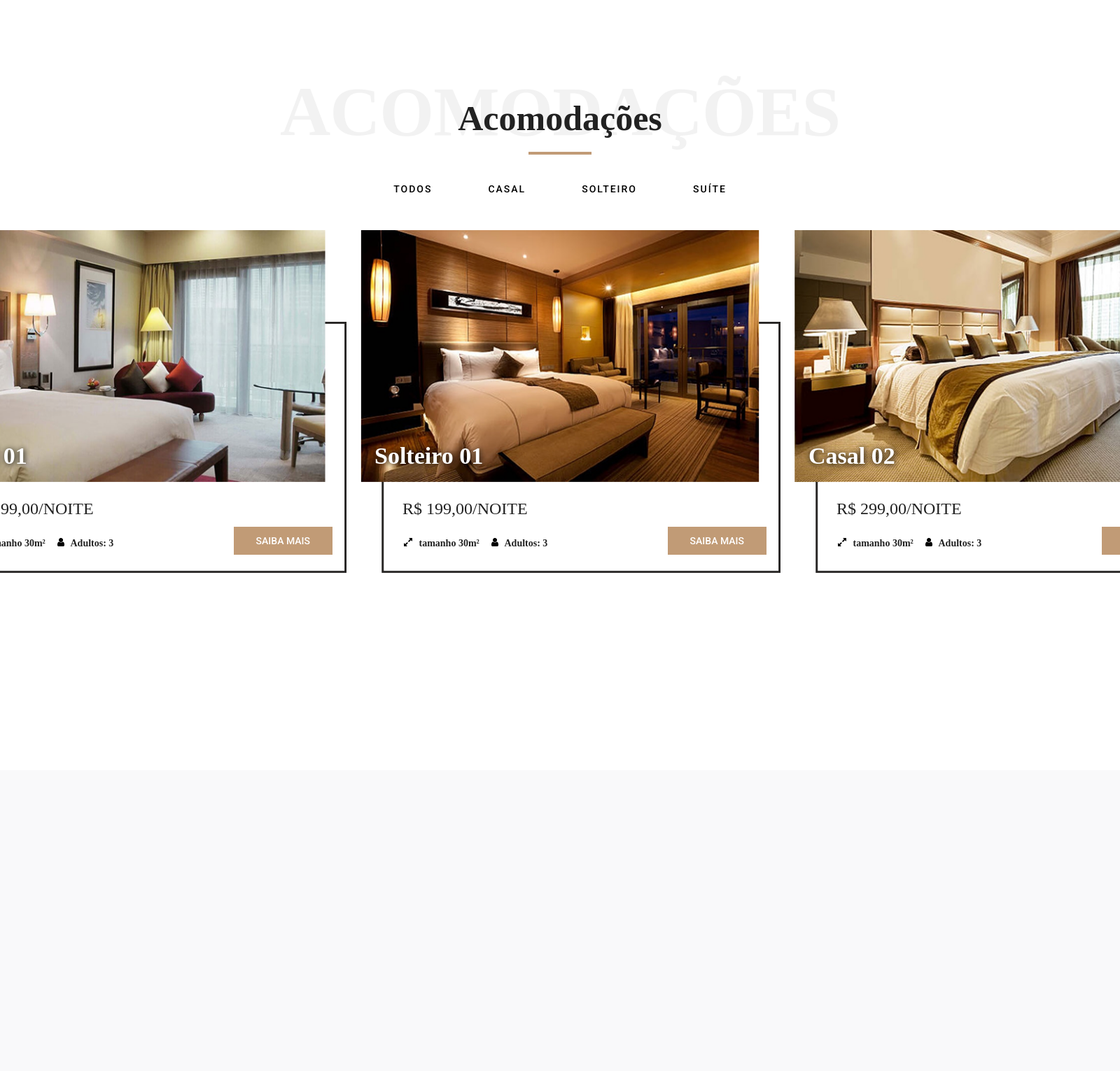
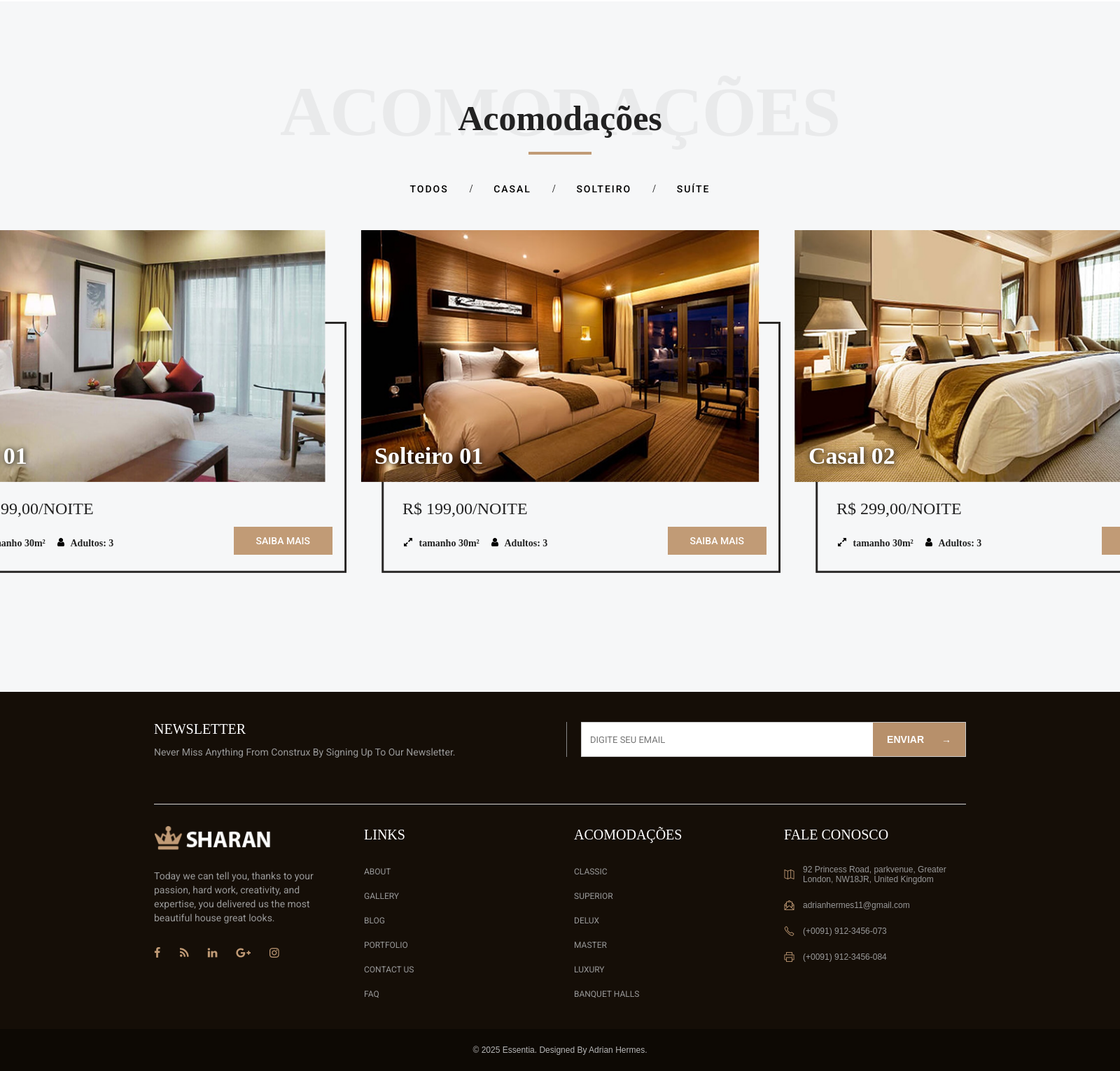
Before and after one commit to Adrianhermes/landing-page-Hotel, a PHP site: page / in a window 1600 px wide; the page is wider, and only the part inside the window is pictured. Shown: the part 1899-3430 px from the top of that part at 70% size. Before the commit the page ends 2718 px from the top of that part, so only its background shows below. Run offline with PHP 8.4, Linux system fonts and the light colour scheme; some libraries are stand-ins or nearby versions.

Commit message:
Finalizando o Footerr

```diff
--- a/landing-page-Hotel-main/index.html
+++ b/landing-page-Hotel-main/index.html
@@ -14,6 +14,7 @@
     rel="stylesheet" />
 </head>
 <!-- By: Adrian Hermes -->
+
 <body>
   <div class="navbar">
     <div class="banner">
@@ -148,8 +149,11 @@
     <div class="menu-home-acomodacao">
       <ul class="links">
         <li><a href="#">TODOS</a></li>
+        <li>/</li>
         <li><a href="#">CASAL</a></li>
+        <li>/</li>
         <li><a href="#">SOLTEIRO</a></li>
+        <li>/</li>
         <li><a href="#">SUÍTE</a></li>
       </ul>
     </div>
@@ -216,8 +220,100 @@
       </div>
     </div>
 
+    <footer class="footer">
+      <div class="footer-container">
 
+        <!-- Newsletter -->
+        <div class="newsletter-row">
+          <div class="newsletter-text">
+            <h4>NEWSLETTER</h4>
+            <p>Never Miss Anything From Construx By Signing Up To Our Newsletter.</p>
+          </div>
+
+          <div class="newsletter-divider"></div>
+
+          <form class="newsletter-form-horizontal">
+            <input type="email" placeholder="DIGITE SEU EMAIL" required>
+            <button type="submit">ENVIAR <span>→</span></button>
+          </form>
+        </div>
+        <div class="newsletter-bar"></div>
+
+        <div class="footer-columns">
+
+          <!-- Logo e Descrição -->
+          <div class="footer-box">
+            <img src="img/sharai.png" alt="sharai" class="logo-footer" />
+            <p class="description">
+              Today we can tell you, thanks to your passion, hard work, creativity, and expertise, you delivered us the
+              most beautiful house great looks.
+            </p>
+            <div class="social-icons">
+              <a href="#"><img src="img/face.png" alt="Facebook" class="social-face"></a>
+              <a href="#"><img src="img/rede.png" alt="RSS"></a>
+              <a href="#"><img src="img/linkedin.png" alt="LinkedIn"></a>
+              <a href="#"><img src="img/google.png" alt="Google+"></a>
+              <a href="#"><img src="img/insta.png" alt="Instagram"></a>
+            </div>
+          </div>
+
+
+
+          <!-- Links -->
+          <div class="footer-box">
+            <h4>LINKS</h4>
+            <ul>
+              <li><a href="#">ABOUT</a></li>
+              <li><a href="#">GALLERY</a></li>
+              <li><a href="#">BLOG</a></li>
+              <li><a href="#">PORTFOLIO</a></li>
+              <li><a href="#">CONTACT US</a></li>
+              <li><a href="#">FAQ</a></li>
+            </ul>
+          </div>
+
+          <!-- Acomodações -->
+          <div class="footer-box">
+            <h4>ACOMODAÇÕES</h4>
+            <ul>
+              <li><a href="#">CLASSIC</a></li>
+              <li><a href="#">SUPERIOR</a></li>
+              <li><a href="#">DELUX</a></li>
+              <li><a href="#">MASTER</a></li>
+              <li><a href="#">LUXURY</a></li>
+              <li><a href="#">BANQUET HALLS</a></li>
+            </ul>
+          </div>
+
+          <!-- Contato -->
+          <div class="footer-box">
+            <h4>FALE CONOSCO</h4>
+            <ul class="contact">
+              <li>
+                <img src="img/mapa.png" alt="Ícone de endereço">
+                92 Princess Road, parkvenue, Greater London, NW18JR, United Kingdom
+              </li>
+              <li>
+                <img src="img/email.png" alt="Ícone de e-mail">
+                adrianhermes11@gmail.com
+              </li>
+              <li>
+                <img src="img/telefone.png" alt="Ícone de telefone">
+                (+0091) 912-3456-073
+              </li>
+              <li>
+                <img src="img/impressora.png" alt="Ícone de fax">
+                (+0091) 912-3456-084
+              </li>
+            </ul>
+          </div>
+        </div>
+      </div>
+      <!-- Rodapé -->
+      <div class="copyright">
+        © 2025 Essentia. Designed By Adrian Hermes.
+      </div>
+    </footer>
   </div>
 </body>
-
 </html>
--- a/landing-page-Hotel-main/style.css
+++ b/landing-page-Hotel-main/style.css
@@ -380,6 +380,7 @@ label {
   background: #a07d54;
   transition: 0.8s;
 }
+
 .info-traco {
   width: 6px;
   height: 1px;
@@ -391,6 +392,7 @@ label {
   margin: 0;
   padding-top: 100px;
   position: relative;
+  background-color: #F6F7F8;
 }
 
 .home-acomodacao {
@@ -435,9 +437,8 @@ label {
 
 .links {
   display: flex;
-  gap: 80px;
+  gap: 30px;
   list-style: none;
-
 }
 
 .links li a {
@@ -475,13 +476,15 @@ label {
   flex-direction: column;
   position: relative;
 }
-.acomodacao-border{
+
+.acomodacao-border {
   width: 570px;
   height: 360px;
   position: relative;
   z-index: 1;
 }
-.acomodacao-img{
+
+.acomodacao-img {
   z-index: 2;
   width: 570px;
   height: 360px;
@@ -502,7 +505,7 @@ label {
 .acomodacao-info {
   position: absolute;
   transform: translate(10px, 230px);
-   top: -100px;
+  top: -100px;
   display: flex;
   flex-direction: column;
   gap: 15px;
@@ -562,3 +565,244 @@ label {
 .acomodacao-btn:hover {
   background: #a07d54;
 }
+
+
+.footer {
+  background-color: #150E07;
+  color: #fff;
+  padding: 40px 0 0 0;
+  font-family: Arial, sans-serif;
+  font-size: 14px;
+  margin-top: 300px;
+}
+
+.footer-container {
+  max-width: 1200px;
+  margin: auto;
+  padding: 0 20px;
+}
+
+.newsletter-row {
+  display: flex;
+  align-items: center;
+  justify-content: space-between;
+  flex-wrap: wrap;
+  gap: 20px;
+  margin-bottom: 30px;
+}
+
+.newsletter-text {
+  flex: 1;
+  min-width: 240px;
+}
+
+.newsletter-text h4 {
+  font-family: DM Serif Text;
+  font-weight: 400;
+  font-style: Regular;
+  font-size: 20px;
+  line-height: 26px;
+  letter-spacing: 0%;
+  vertical-align: middle;
+  text-transform: uppercase;
+  color: #FFFFFF;
+}
+
+.newsletter-text p {
+  font-family: Roboto;
+  font-weight: 400;
+  font-style: Regular;
+  font-size: 14px;
+  line-height: 20px;
+  letter-spacing: 0%;
+  vertical-align: middle;
+  color: #999999;
+  padding-top: 10px;
+}
+
+.newsletter-divider {
+  width: 1px;
+  background-color: #888;
+  height: 50px;
+}
+
+.newsletter-form-horizontal {
+  height: 50px;
+  width: 550px;
+  display: flex;
+  border: 1px solid #ccc;
+  overflow: hidden;
+}
+
+.newsletter-form-horizontal input[type="email"] {
+  flex: 1;
+  padding: 12px;
+  border: none;
+  outline: none;
+  font-family: Roboto;
+  font-weight: 400;
+  font-size: 13px;
+  line-height: 100%;
+  letter-spacing: 0%;
+  vertical-align: middle;
+
+}
+
+.newsletter-form-horizontal button {
+  background-color: #b7906b;
+  color: white;
+  border: none;
+  padding: 0 20px;
+  font-weight: bold;
+  font-size: 14px;
+  cursor: pointer;
+  display: flex;
+  align-items: center;
+  gap: 25px;
+}
+
+.newsletter-form-horizontal button:hover {
+  background-color: #a07d54;
+  transition: 0.8s;
+}
+
+.newsletter-form input[type="email"] {
+  flex: 1;
+  padding: 10px;
+  border: none;
+}
+
+.newsletter-form button {
+  background-color: #b7906b;
+  color: white;
+  border: none;
+  padding: 10px 20px;
+  cursor: pointer;
+  gap: 5px;
+}
+
+.newsletter-form button:hover {
+  background-color: #a07d54;
+  transition: 0.8s;
+}
+
+.footer-columns {
+  display: flex;
+  flex-wrap: wrap;
+  justify-content: space-between;
+  gap: 40px;
+}
+
+.newsletter-bar {
+  width: 100%;
+  height: 1px;
+  background-color: #D3D3D3;
+  margin: 64px 0 30px 0;
+}
+
+.footer-box {
+  flex: 1;
+  min-width: 220px;
+
+}
+
+.footer-box h4 {
+  font-family: DM Serif Text;
+  font-weight: 400;
+  font-style: Regular;
+  font-size: 20px;
+  line-height: 26px;
+  letter-spacing: 0%;
+  vertical-align: middle;
+  text-transform: uppercase;
+  color: #FFFFFF;
+}
+
+.footer-box ul {
+  list-style: none;
+  padding-top: 15px;
+}
+
+.footer-box ul li {
+  color: #999999;
+  padding-top: 15px;
+
+}
+
+.footer-box ul li a {
+  color: #999999;
+  text-decoration: none;
+  font-family: Roboto;
+  font-weight: 400;
+  font-style: Regular;
+  font-size: 12px;
+  line-height: 20px;
+  letter-spacing: 0%;
+  vertical-align: middle;
+  text-transform: uppercase;
+
+}
+
+.footer-box ul.contact li {
+  font-size: 12px;
+  color: #999999;
+  margin-bottom: 8px;
+}
+
+.contact li {
+  display: flex;
+  align-items: center;
+  gap: 12px;
+}
+
+
+.logo-footer {
+  width: 170px;
+  height: 35px;
+  top: 17px;
+}
+
+.logo-icon {
+  font-size: 22px;
+  margin-right: 5px;
+}
+
+.description {
+  color: #999999;
+  font-family: Roboto;
+  font-weight: 400;
+  font-style: Regular;
+  font-size: 14px;
+  line-height: 20px;
+  letter-spacing: 0%;
+  vertical-align: middle;
+  padding: 24px 0 26px 0;
+}
+
+.social-icons a {
+  margin-right: 10px;
+}
+
+.social-face {
+  position: relative;
+  top: -7px;
+  margin-right: 8px;
+}
+
+
+.footer a:hover {
+  color: #fff;
+}
+
+.copyright {
+  margin-top: 40px;
+  text-align: center;
+  font-size: 12px;
+  color: #B7B7B7;
+  background-color: #0D0904;
+  max-width: 100%;
+  height: 60px;
+  display: flex;
+  align-items: center;
+  justify-content: center;
+}
```
Also changed, not shown: landing-page-Hotel-main/img/email.png (added), landing-page-Hotel-main/img/face.png (added), landing-page-Hotel-main/img/google.png (added), landing-page-Hotel-main/img/impressora.png (added), landing-page-Hotel-main/img/insta.png (added), landing-page-Hotel-main/img/linkedin.png (added), landing-page-Hotel-main/img/mapa.png (added), landing-page-Hotel-main/img/rede.png (added), landing-page-Hotel-main/img/telefone.png (added).
